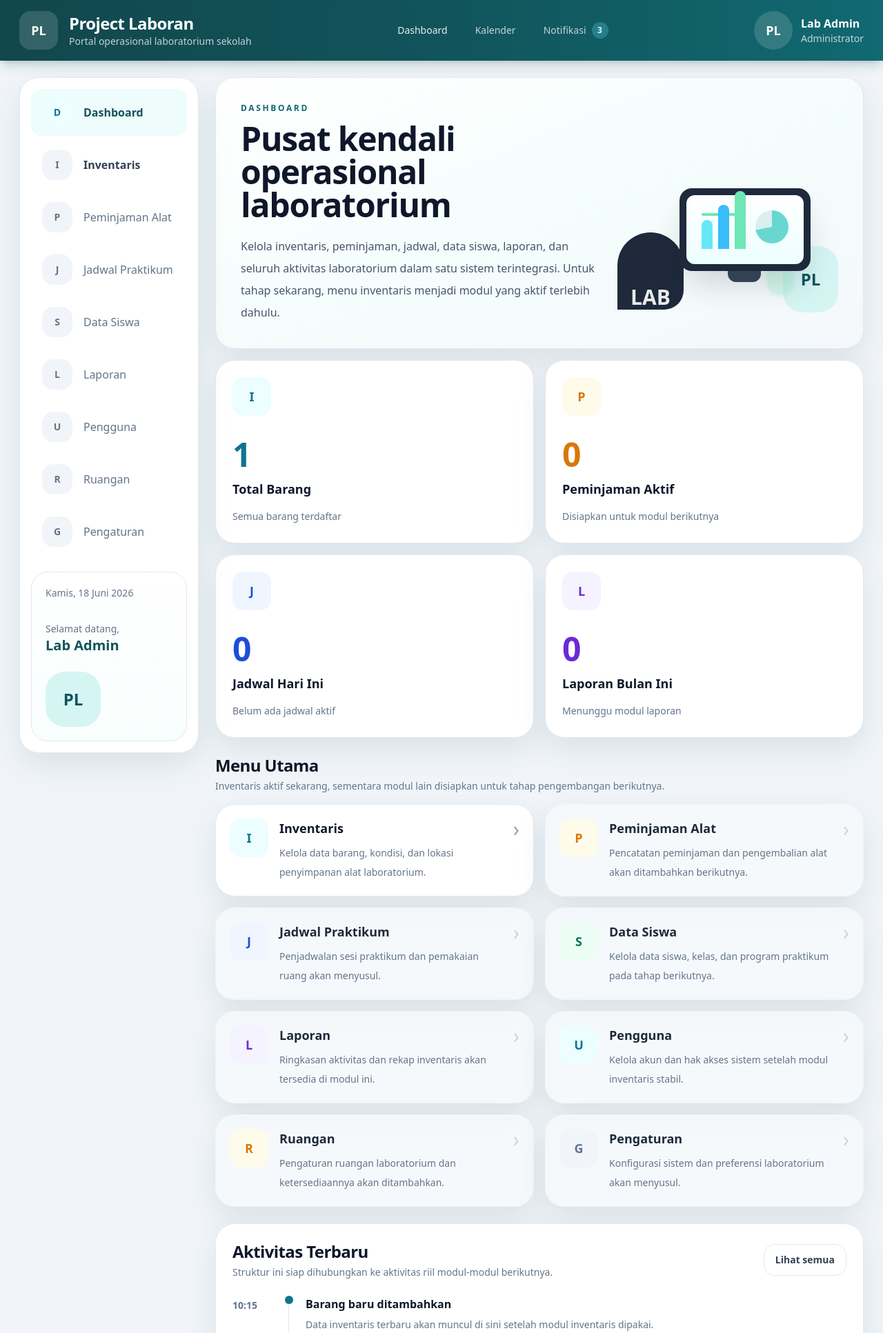
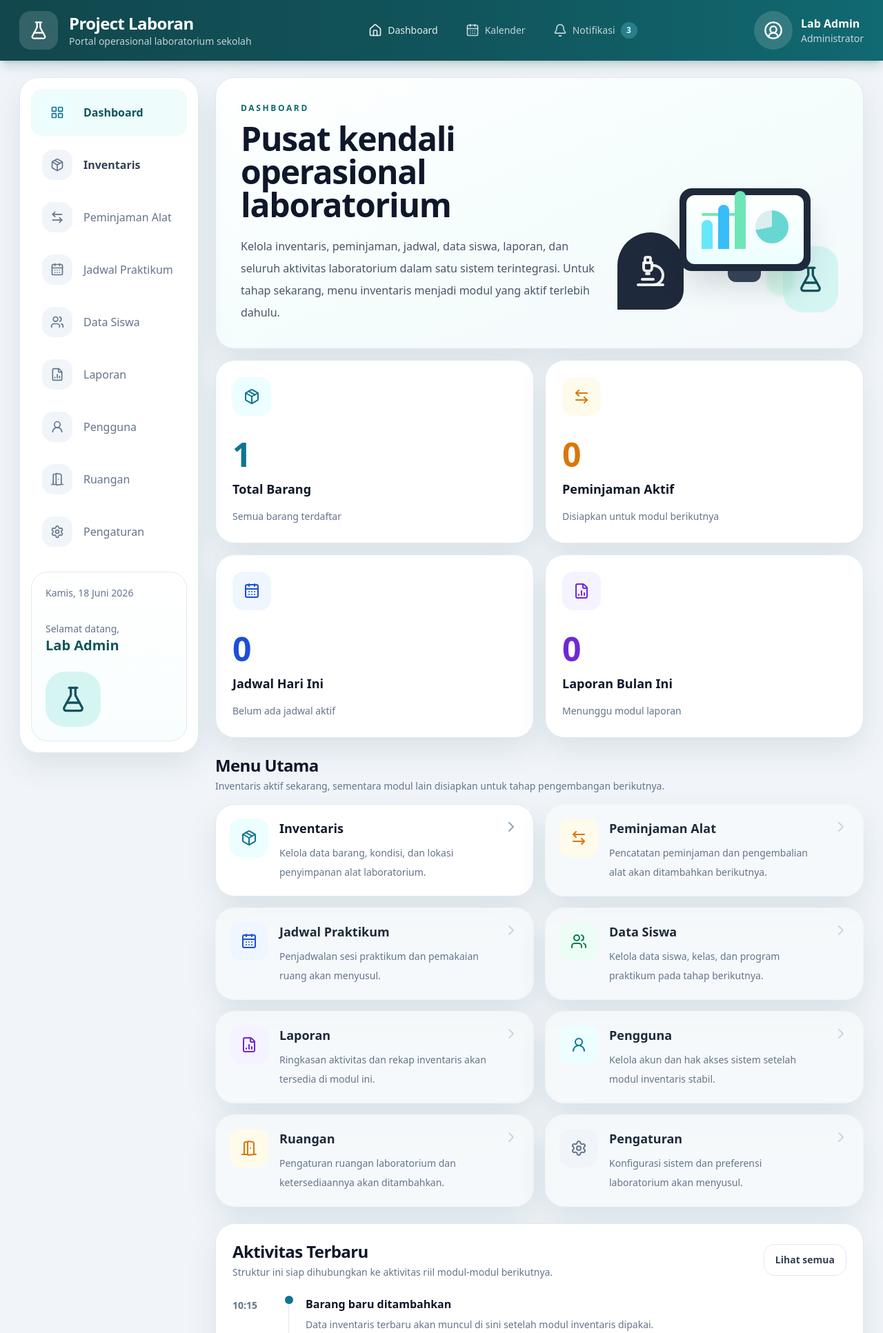
Before and after one commit to abdurojak/ProjectLaboran, a Django app: page / in a window 1280 px wide. Shown: the top 1933 px of the page at 69% size. Run offline with Django 5.2, Linux system fonts and the light colour scheme; tables that the repository leaves empty hold one stand-in row (values such as "Sample post"); some libraries are stand-ins or nearby versions.

Commit message:
style:Icon

```diff
--- a/apps/dashboard/templates/dashboard/home.html
+++ b/apps/dashboard/templates/dashboard/home.html
@@ -9,12 +9,16 @@
             {% for link in sidebar_links %}
                 {% if link.url %}
                 <a href="{% url link.url %}" class="{% if link.active %}bg-brand-50 text-brand-800{% else %}text-slate-700 hover:bg-slate-50{% endif %} flex items-center gap-4 rounded-2xl px-4 py-3 font-semibold transition">
-                    <span class="{{ link.icon_bg }} {{ link.icon_text }} flex h-11 w-11 items-center justify-center rounded-2xl text-sm font-bold">{{ link.icon }}</span>
+                    <span class="{{ link.icon_bg }} {{ link.icon_text }} flex h-11 w-11 items-center justify-center rounded-2xl">
+                        <i data-lucide="{{ link.icon }}" class="h-5 w-5"></i>
+                    </span>
                     <span>{{ link.title }}</span>
                 </a>
                 {% else %}
                 <div class="flex items-center gap-4 rounded-2xl px-4 py-3 text-slate-500">
-                    <span class="{{ link.icon_bg }} {{ link.icon_text }} flex h-11 w-11 items-center justify-center rounded-2xl text-sm font-bold">{{ link.icon }}</span>
+                    <span class="{{ link.icon_bg }} {{ link.icon_text }} flex h-11 w-11 items-center justify-center rounded-2xl">
+                        <i data-lucide="{{ link.icon }}" class="h-5 w-5"></i>
+                    </span>
                     <span>{{ link.title }}</span>
                 </div>
                 {% endif %}
@@ -25,7 +29,9 @@
             <div class="text-sm font-medium text-slate-500">{{ today|date:"l, d F Y" }}</div>
             <p class="mt-8 text-sm text-slate-500">Selamat datang,</p>
             <p class="text-xl font-bold text-brand-800">Lab Admin</p>
-            <div class="mt-6 flex h-20 w-20 items-center justify-center rounded-[28px] bg-brand-100 text-2xl font-black text-brand-800">PL</div>
+            <div class="mt-6 flex h-20 w-20 items-center justify-center rounded-[28px] bg-brand-100 text-brand-800">
+                <i data-lucide="flask-conical" class="h-10 w-10"></i>
+            </div>
         </div>
     </aside>
 
@@ -40,8 +46,12 @@
                     </div>
 
                     <div class="relative min-h-[220px]">
-                        <div class="absolute bottom-5 left-0 flex h-28 w-24 items-end justify-center rounded-t-[48px] rounded-br-[28px] bg-slate-800 text-3xl font-black text-white/90">LAB</div>
-                        <div class="absolute bottom-4 right-0 flex h-24 w-20 items-center justify-center rounded-[28px] bg-brand-100 text-2xl font-black text-brand-800">PL</div>
+                        <div class="absolute bottom-5 left-0 flex h-28 w-24 items-center justify-center rounded-t-[48px] rounded-br-[28px] bg-slate-800 text-white/90">
+                            <i data-lucide="microscope" class="h-12 w-12"></i>
+                        </div>
+                        <div class="absolute bottom-4 right-0 flex h-24 w-20 items-center justify-center rounded-[28px] bg-brand-100 text-brand-800">
+                            <i data-lucide="flask-conical" class="h-10 w-10"></i>
+                        </div>
                         <div class="absolute bottom-10 right-16 h-28 w-10 rounded-full bg-emerald-200/40 blur-[2px]"></div>
                         <div class="absolute right-10 top-6 h-[120px] w-[190px] rounded-[18px] bg-slate-800 shadow-2xl shadow-slate-900/20">
                             <div class="absolute inset-[10px] rounded-[12px] bg-gradient-to-b from-white to-cyan-50"></div>
@@ -58,7 +68,9 @@
 
             {% for stat in stats_cards %}
             <article class="surface-card p-6">
-                <div class="{{ stat.icon_bg }} {{ stat.icon_text }} flex h-14 w-14 items-center justify-center rounded-2xl text-lg font-bold">{{ stat.icon }}</div>
+                <div class="{{ stat.icon_bg }} {{ stat.icon_text }} flex h-14 w-14 items-center justify-center rounded-2xl">
+                    <i data-lucide="{{ stat.icon }}" class="h-6 w-6"></i>
+                </div>
                 <div class="mt-8">
                     <div class="{{ stat.value_text }} text-5xl font-black tracking-tight">{{ stat.value }}</div>
                     <div class="mt-3 text-lg font-bold text-slate-900">{{ stat.label }}</div>
@@ -78,21 +90,29 @@
                 {% for module in menu_modules %}
                     {% if module.url %}
                     <a href="{% url module.url %}" class="surface-card flex items-start gap-4 p-5 transition hover:-translate-y-0.5 hover:border-brand-200">
-                        <span class="{{ module.icon_bg }} {{ module.icon_text }} flex h-14 w-14 shrink-0 items-center justify-center rounded-2xl text-lg font-bold">{{ module.icon }}</span>
+                        <span class="{{ module.icon_bg }} {{ module.icon_text }} flex h-14 w-14 shrink-0 items-center justify-center rounded-2xl">
+                            <i data-lucide="{{ module.icon }}" class="h-6 w-6"></i>
+                        </span>
                         <div class="min-w-0 flex-1">
                             <div class="text-lg font-bold text-slate-900">{{ module.title }}</div>
                             <p class="mt-2 text-sm leading-7 text-slate-500">{{ module.description }}</p>
                         </div>
-                        <span class="text-3xl leading-none text-slate-400">&rsaquo;</span>
+                        <span class="text-slate-400">
+                            <i data-lucide="chevron-right" class="h-6 w-6"></i>
+                        </span>
                     </a>
                     {% else %}
                     <article class="surface-card flex items-start gap-4 border-slate-100 bg-slate-50/80 p-5 text-slate-500">
-                        <span class="{{ module.icon_bg }} {{ module.icon_text }} flex h-14 w-14 shrink-0 items-center justify-center rounded-2xl text-lg font-bold">{{ module.icon }}</span>
+                        <span class="{{ module.icon_bg }} {{ module.icon_text }} flex h-14 w-14 shrink-0 items-center justify-center rounded-2xl">
+                            <i data-lucide="{{ module.icon }}" class="h-6 w-6"></i>
+                        </span>
                         <div class="min-w-0 flex-1">
                             <div class="text-lg font-bold text-slate-800">{{ module.title }}</div>
                             <p class="mt-2 text-sm leading-7 text-slate-500">{{ module.description }}</p>
                         </div>
-                        <span class="text-3xl leading-none text-slate-300">&rsaquo;</span>
+                        <span class="text-slate-300">
+                            <i data-lucide="chevron-right" class="h-6 w-6"></i>
+                        </span>
                     </article>
                     {% endif %}
                 {% endfor %}
@@ -136,21 +156,29 @@
                     {% for action in quick_actions %}
                         {% if action.url %}
                         <a href="{% url action.url %}" class="flex items-start gap-4 rounded-[24px] border border-slate-200 bg-white p-5 transition hover:border-brand-200 hover:bg-brand-50/40">
-                            <span class="{{ action.icon_bg }} {{ action.icon_text }} flex h-14 w-14 shrink-0 items-center justify-center rounded-2xl text-lg font-bold">{{ action.icon }}</span>
+                            <span class="{{ action.icon_bg }} {{ action.icon_text }} flex h-14 w-14 shrink-0 items-center justify-center rounded-2xl">
+                                <i data-lucide="{{ action.icon }}" class="h-6 w-6"></i>
+                            </span>
                             <div class="min-w-0 flex-1">
                                 <div class="font-bold text-slate-900">{{ action.title }}</div>
                                 <p class="mt-1 text-sm leading-7 text-slate-500">{{ action.description }}</p>
                             </div>
-                            <span class="text-3xl leading-none text-slate-400">&rsaquo;</span>
+                            <span class="text-slate-400">
+                                <i data-lucide="chevron-right" class="h-6 w-6"></i>
+                            </span>
                         </a>
                         {% else %}
                         <article class="flex items-start gap-4 rounded-[24px] border border-slate-100 bg-slate-50/80 p-5">
-                            <span class="{{ action.icon_bg }} {{ action.icon_text }} flex h-14 w-14 shrink-0 items-center justify-center rounded-2xl text-lg font-bold">{{ action.icon }}</span>
+                            <span class="{{ action.icon_bg }} {{ action.icon_text }} flex h-14 w-14 shrink-0 items-center justify-center rounded-2xl">
+                                <i data-lucide="{{ action.icon }}" class="h-6 w-6"></i>
+                            </span>
                             <div class="min-w-0 flex-1">
                                 <div class="font-bold text-slate-800">{{ action.title }}</div>
                                 <p class="mt-1 text-sm leading-7 text-slate-500">{{ action.description }}</p>
                             </div>
-                            <span class="text-3xl leading-none text-slate-300">&rsaquo;</span>
+                            <span class="text-slate-300">
+                                <i data-lucide="chevron-right" class="h-6 w-6"></i>
+                            </span>
                         </article>
                         {% endif %}
                     {% endfor %}
--- a/apps/dashboard/views.py
+++ b/apps/dashboard/views.py
@@ -62,28 +62,28 @@ class DashboardView(TemplateView):
                 'label': 'Total Barang',
                 'value': context['total_barang'],
                 'note': 'Semua barang terdaftar',
-                'icon': 'I',
+                'icon': 'package',
                 'tone': 'teal',
             },
             {
                 'label': 'Peminjaman Aktif',
                 'value': 0,
                 'note': 'Disiapkan untuk modul berikutnya',
-                'icon': 'P',
+                'icon': 'arrow-left-right',
                 'tone': 'orange',
             },
             {
                 'label': 'Jadwal Hari Ini',
                 'value': 0,
                 'note': 'Belum ada jadwal aktif',
-                'icon': 'J',
+                'icon': 'calendar-days',
                 'tone': 'blue',
             },
             {
                 'label': 'Laporan Bulan Ini',
                 'value': 0,
                 'note': 'Menunggu modul laporan',
-                'icon': 'L',
+                'icon': 'file-chart-column',
                 'tone': 'purple',
             },
         ])
@@ -93,7 +93,7 @@ class DashboardView(TemplateView):
                 'description': 'Kelola data barang, kondisi, dan lokasi penyimpanan alat laboratorium.',
                 'url': 'inventaris:barang_list',
                 'status': 'Aktif',
-                'icon': 'I',
+                'icon': 'package',
                 'tone': 'teal',
             },
             {
@@ -101,7 +101,7 @@ class DashboardView(TemplateView):
                 'description': 'Pencatatan peminjaman dan pengembalian alat akan ditambahkan berikutnya.',
                 'url': '',
                 'status': 'Segera Hadir',
-                'icon': 'P',
+                'icon': 'arrow-left-right',
                 'tone': 'orange',
             },
             {
@@ -109,7 +109,7 @@ class DashboardView(TemplateView):
                 'description': 'Penjadwalan sesi praktikum dan pemakaian ruang akan menyusul.',
                 'url': '',
                 'status': 'Segera Hadir',
-                'icon': 'J',
+                'icon': 'calendar-days',
                 'tone': 'blue',
             },
             {
@@ -117,7 +117,7 @@ class DashboardView(TemplateView):
                 'description': 'Kelola data siswa, kelas, dan program praktikum pada tahap berikutnya.',
                 'url': '',
                 'status': 'Segera Hadir',
-                'icon': 'S',
+                'icon': 'users',
                 'tone': 'green',
             },
             {
@@ -125,7 +125,7 @@ class DashboardView(TemplateView):
                 'description': 'Ringkasan aktivitas dan rekap inventaris akan tersedia di modul ini.',
                 'url': '',
                 'status': 'Segera Hadir',
-                'icon': 'L',
+                'icon': 'file-chart-column',
                 'tone': 'purple',
             },
             {
@@ -133,7 +133,7 @@ class DashboardView(TemplateView):
                 'description': 'Kelola akun dan hak akses sistem setelah modul inventaris stabil.',
                 'url': '',
                 'status': 'Segera Hadir',
-                'icon': 'U',
+                'icon': 'user-round',
                 'tone': 'teal',
             },
             {
@@ -141,7 +141,7 @@ class DashboardView(TemplateView):
                 'description': 'Pengaturan ruangan laboratorium dan ketersediaannya akan ditambahkan.',
                 'url': '',
                 'status': 'Segera Hadir',
-                'icon': 'R',
+                'icon': 'door-open',
                 'tone': 'orange',
             },
             {
@@ -149,20 +149,20 @@ class DashboardView(TemplateView):
                 'description': 'Konfigurasi sistem dan preferensi laboratorium akan menyusul.',
                 'url': '',
                 'status': 'Segera Hadir',
-                'icon': 'G',
+                'icon': 'settings',
                 'tone': 'gray',
             },
         ])
         context['sidebar_links'] = self._decorate_items([
-            {'title': 'Dashboard', 'icon': 'D', 'url': 'dashboard:home', 'active': True, 'tone': 'teal'},
-            {'title': 'Inventaris', 'icon': 'I', 'url': 'inventaris:barang_list', 'active': False, 'tone': 'gray'},
-            {'title': 'Peminjaman Alat', 'icon': 'P', 'url': '', 'active': False, 'tone': 'gray'},
-            {'title': 'Jadwal Praktikum', 'icon': 'J', 'url': '', 'active': False, 'tone': 'gray'},
-            {'title': 'Data Siswa', 'icon': 'S', 'url': '', 'active': False, 'tone': 'gray'},
-            {'title': 'Laporan', 'icon': 'L', 'url': '', 'active': False, 'tone': 'gray'},
-            {'title': 'Pengguna', 'icon': 'U', 'url': '', 'active': False, 'tone': 'gray'},
-            {'title': 'Ruangan', 'icon': 'R', 'url': '', 'active': False, 'tone': 'gray'},
-            {'title': 'Pengaturan', 'icon': 'G', 'url': '', 'active': False, 'tone': 'gray'},
+            {'title': 'Dashboard', 'icon': 'layout-grid', 'url': 'dashboard:home', 'active': True, 'tone': 'teal'},
+            {'title': 'Inventaris', 'icon': 'package', 'url': 'inventaris:barang_list', 'active': False, 'tone': 'gray'},
+            {'title': 'Peminjaman Alat', 'icon': 'arrow-left-right', 'url': '', 'active': False, 'tone': 'gray'},
+            {'title': 'Jadwal Praktikum', 'icon': 'calendar-days', 'url': '', 'active': False, 'tone': 'gray'},
+            {'title': 'Data Siswa', 'icon': 'users', 'url': '', 'active': False, 'tone': 'gray'},
+            {'title': 'Laporan', 'icon': 'file-chart-column', 'url': '', 'active': False, 'tone': 'gray'},
+            {'title': 'Pengguna', 'icon': 'user-round', 'url': '', 'active': False, 'tone': 'gray'},
+            {'title': 'Ruangan', 'icon': 'door-open', 'url': '', 'active': False, 'tone': 'gray'},
+            {'title': 'Pengaturan', 'icon': 'settings', 'url': '', 'active': False, 'tone': 'gray'},
         ])
         context['activities'] = [
             {
@@ -195,28 +195,28 @@ class DashboardView(TemplateView):
                 'title': 'Tambah Barang Baru',
                 'description': 'Tambahkan data inventaris baru ke sistem.',
                 'url': 'inventaris:barang_create',
-                'icon': '+',
+                'icon': 'plus',
                 'tone': 'teal',
             },
             {
                 'title': 'Lihat Daftar Inventaris',
                 'description': 'Buka seluruh data barang laboratorium.',
                 'url': 'inventaris:barang_list',
-                'icon': 'I',
+                'icon': 'package',
                 'tone': 'orange',
             },
             {
                 'title': 'Buat Jadwal Praktikum',
                 'description': 'Segera aktif setelah modul jadwal ditambahkan.',
                 'url': '',
-                'icon': 'J',
+                'icon': 'calendar-plus-2',
                 'tone': 'blue',
             },
             {
                 'title': 'Cetak Laporan Inventaris',
                 'description': 'Akan tersedia setelah modul laporan disiapkan.',
                 'url': '',
-                'icon': 'L',
+                'icon': 'printer',
                 'tone': 'purple',
             },
         ])
--- a/apps/inventaris/templates/base.html
+++ b/apps/inventaris/templates/base.html
@@ -5,6 +5,7 @@
     <meta name="viewport" content="width=device-width, initial-scale=1">
     <title>{% block title %}Project Laboran{% endblock %}</title>
     <script src="https://cdn.tailwindcss.com"></script>
+    <script src="https://unpkg.com/lucide@latest"></script>
     <script>
         tailwind.config = {
             theme: {
@@ -65,6 +66,9 @@
             .surface-card {
                 @apply rounded-[28px] border border-slate-200 bg-white shadow-soft;
             }
+            .lucide-icon {
+                @apply h-5 w-5;
+            }
         }
     </style>
 </head>
@@ -73,7 +77,7 @@
         <div class="mx-auto flex max-w-[1500px] flex-wrap items-center justify-between gap-5 px-5 py-4 lg:px-7">
             <div class="flex items-center gap-4">
                 <div class="flex h-14 w-14 items-center justify-center rounded-2xl bg-white/15 text-lg font-black backdrop-blur">
-                    PL
+                    <i data-lucide="flask-conical" class="h-7 w-7"></i>
                 </div>
                 <div>
                     <h1 class="text-2xl font-bold tracking-tight">Project Laboran</h1>
@@ -82,9 +86,16 @@
             </div>
 
             <nav class="flex flex-wrap items-center gap-2 text-sm font-medium">
-                <a href="{% url 'dashboard:home' %}" class="rounded-2xl px-4 py-3 text-white/90 transition hover:bg-white/10 hover:text-white">Dashboard</a>
-                <a href="#" class="rounded-2xl px-4 py-3 text-white/75 transition hover:bg-white/10 hover:text-white">Kalender</a>
+                <a href="{% url 'dashboard:home' %}" class="flex items-center gap-2 rounded-2xl px-4 py-3 text-white/90 transition hover:bg-white/10 hover:text-white">
+                    <i data-lucide="house" class="lucide-icon"></i>
+                    <span>Dashboard</span>
+                </a>
                 <a href="#" class="flex items-center gap-2 rounded-2xl px-4 py-3 text-white/75 transition hover:bg-white/10 hover:text-white">
+                    <i data-lucide="calendar-days" class="lucide-icon"></i>
+                    <span>Kalender</span>
+                </a>
+                <a href="#" class="flex items-center gap-2 rounded-2xl px-4 py-3 text-white/75 transition hover:bg-white/10 hover:text-white">
+                    <i data-lucide="bell" class="lucide-icon"></i>
                     <span>Notifikasi</span>
                     <span class="flex h-6 min-w-6 items-center justify-center rounded-full bg-cyan-300/25 px-2 text-xs font-bold text-cyan-100">3</span>
                 </a>
@@ -92,7 +103,7 @@
 
             <div class="flex items-center gap-3">
                 <div class="flex h-14 w-14 items-center justify-center rounded-full bg-white/15 text-lg font-black backdrop-blur">
-                    PL
+                    <i data-lucide="circle-user-round" class="h-7 w-7"></i>
                 </div>
                 <div class="hidden sm:block">
                     <div class="font-semibold">Lab Admin</div>
@@ -105,5 +116,8 @@
     <main class="mx-auto max-w-[1500px] px-4 py-6 lg:px-7">
         {% block content %}{% endblock %}
     </main>
+    <script>
+        lucide.createIcons();
+    </script>
 </body>
 </html>
```
Also changed, not shown: apps/inventaris/templates/inventaris/barang_confirm_delete.html (+8 -2 lines), apps/inventaris/templates/inventaris/barang_detail.html (+8 -2 lines), apps/inventaris/templates/inventaris/barang_form.html (+8 -2 lines), apps/inventaris/templates/inventaris/barang_list.html (+16 -4 lines).
